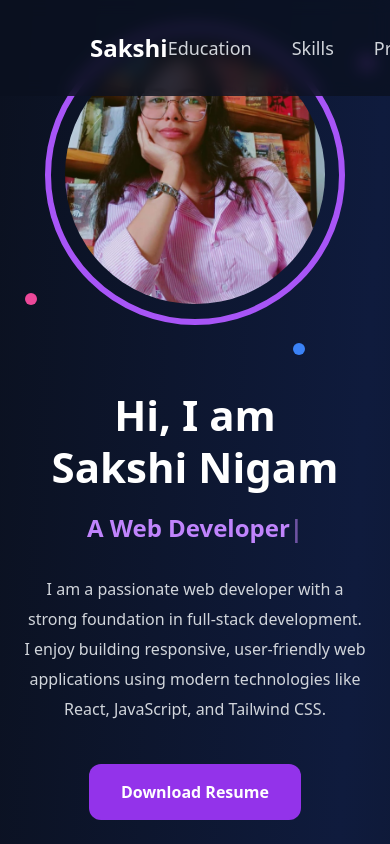
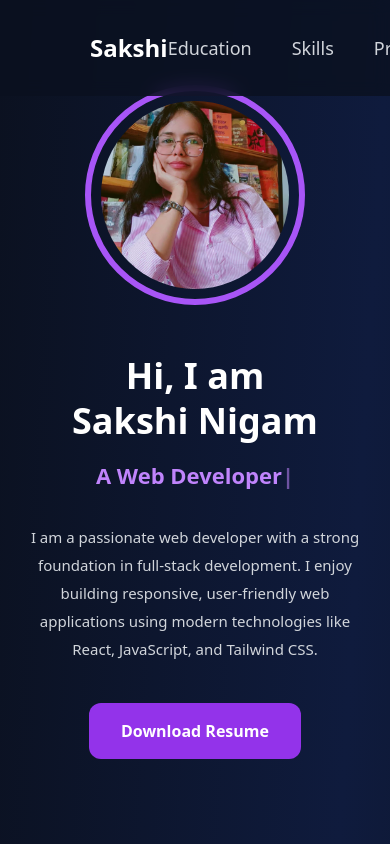
Before and after one commit to Sakshi1166/sakshi-portfolio, a React (Vite) app: page / in a window 390 px wide. Shown: the top 844 px of the page. Built offline with nearby package versions, Linux system fonts and the light colour scheme.

Commit message:
Update hero responsiveness, projects section, and resume

```diff
--- a/src/components/Hero.jsx
+++ b/src/components/Hero.jsx
@@ -6,29 +6,33 @@ export default function Hero() {
   const [typedText, setTypedText] = useState("");
   const [showModal, setShowModal] = useState(false);
   const imgRef = useRef(null);
-  const hasTyped = useRef(false); // prevents infinite retrigger
+  const typingInterval = useRef(null);
 
   const fullText = "A Web Developer";
 
-  // TYPEWRITER (runs once when hero enters viewport)
+  // TYPEWRITER — runs EVERY time hero enters viewport
   const startTyping = () => {
-    if (hasTyped.current) return;
-    hasTyped.current = true;
+    // clear any previous typing
+    if (typingInterval.current) {
+      clearInterval(typingInterval.current);
+    }
 
     setTypedText("");
     let i = 0;
 
-    const interval = setInterval(() => {
+    typingInterval.current = setInterval(() => {
       setTypedText(fullText.slice(0, i + 1));
       i++;
-      if (i === fullText.length) clearInterval(interval);
+      if (i === fullText.length) {
+        clearInterval(typingInterval.current);
+      }
     }, 120);
   };
 
-  // MAGNETIC IMAGE EFFECT
+  // MAGNETIC IMAGE EFFECT (desktop only)
   useEffect(() => {
     const el = imgRef.current;
-    if (!el) return;
+    if (!el || window.innerWidth < 768) return;
 
     const move = (e) => {
       const rect = el.getBoundingClientRect();
@@ -54,27 +58,32 @@ export default function Hero() {
     <>
       {/* HERO SECTION */}
       <motion.section
-        id="hero"                       // ✅ REQUIRED FOR BACKTOTOP
+        id="hero"
         onViewportEnter={startTyping}
         viewport={{ amount: 0.6 }}
-        className="min-h-screen w-full flex flex-col-reverse lg:flex-row
-                   items-center justify-center gap-16
-                   px-6 md:px-12 lg:px-[90px]"
+        className="
+          min-h-screen w-full
+          flex flex-col-reverse lg:flex-row
+          items-center justify-center
+          gap-12 md:gap-16
+          px-6 md:px-12 lg:px-[90px]
+          text-center lg:text-left
+        "
       >
         {/* LEFT CONTENT */}
-        <div className="max-w-[620px] text-center lg:text-left">
-          <h1 className="text-[42px] md:text-[56px] font-bold leading-tight text-white mb-4 pop-hover">
+        <div className="max-w-[620px]">
+          <h1 className="text-[36px] sm:text-[42px] md:text-[56px] font-bold leading-tight text-white mb-4">
             Hi, I am <br />
             <span>Sakshi Nigam</span>
           </h1>
 
           {/* TYPEWRITER */}
-          <h2 className="text-[24px] md:text-[30px] font-semibold text-purple-400 mb-6 min-h-[40px]">
+          <h2 className="text-[22px] sm:text-[24px] md:text-[30px] font-semibold text-purple-400 mb-6 min-h-[40px]">
             {typedText}
             <span className="animate-pulse">|</span>
           </h2>
 
-          <p className="text-[16px] md:text-[18px] leading-[30px] text-gray-300 mb-10 pop-hover">
+          <p className="text-[15px] sm:text-[16px] md:text-[18px] leading-[28px] md:leading-[30px] text-gray-300 mb-10">
             I am a passionate web developer with a strong foundation in full-stack
             development. I enjoy building responsive, user-friendly web
             applications using modern technologies like React, JavaScript, and
@@ -84,9 +93,11 @@ export default function Hero() {
           <a
             href="/Sakshi_Nigam_Resume.pdf"
             download
-            className="inline-block bg-purple-600 hover:bg-purple-700
-                       transition px-8 py-4 rounded-xl
-                       text-white text-[16px] font-semibold pop-hover"
+            className="
+              inline-block bg-purple-600 hover:bg-purple-700
+              transition px-8 py-4 rounded-xl
+              text-white text-[16px] font-semibold
+            "
           >
             Download Resume
           </a>
@@ -97,10 +108,14 @@ export default function Hero() {
           <div
             ref={imgRef}
             onClick={() => setShowModal(true)}
-            className="w-[300px] h-[300px] md:w-[360px] md:h-[360px]
-                       rounded-full border-[6px] border-purple-500
-                       flex items-center justify-center
-                       transition-transform duration-300"
+            className="
+              w-[220px] h-[220px]
+              sm:w-[280px] sm:h-[280px]
+              md:w-[360px] md:h-[360px]
+              rounded-full border-[6px] border-purple-500
+              flex items-center justify-center
+              transition-transform duration-300
+            "
           >
             <img
               src={profile}
@@ -109,18 +124,17 @@ export default function Hero() {
             />
           </div>
 
-          {/* FLOATING DOTS */}
-          <span className="absolute top-[30px] right-[-30px] w-4 h-4 bg-purple-500 rounded-full" />
-          <span className="absolute bottom-[20px] left-[-20px] w-3 h-3 bg-pink-500 rounded-full" />
-          <span className="absolute bottom-[-30px] right-[40px] w-3 h-3 bg-blue-500 rounded-full" />
+          {/* FLOATING DOTS (hidden on very small screens) */}
+          <span className="hidden sm:block absolute top-[30px] right-[-30px] w-4 h-4 bg-purple-500 rounded-full" />
+          <span className="hidden sm:block absolute bottom-[20px] left-[-20px] w-3 h-3 bg-pink-500 rounded-full" />
+          <span className="hidden sm:block absolute bottom-[-30px] right-[40px] w-3 h-3 bg-blue-500 rounded-full" />
         </div>
       </motion.section>
 
       {/* IMAGE MODAL */}
       {showModal && (
         <div
-          className="fixed inset-0 bg-black/80 z-50
-                     flex items-center justify-center"
+          className="fixed inset-0 bg-black/80 z-50 flex items-center justify-center"
           onClick={() => setShowModal(false)}
         >
           <img
--- a/src/components/Projects.jsx
+++ b/src/components/Projects.jsx
@@ -86,24 +86,15 @@ export default function Projects() {
           className="bg-white/5 backdrop-blur-md border border-white/10 rounded-2xl overflow-hidden pop-hover"
         >
           {/* VIDEO */}
-
-
           <video
             src="/autogenie.mp4"
             poster="/autogenie-poster.png"
             muted
+            autoPlay
             loop
             playsInline
             preload="metadata"
             className="w-full h-[220px] object-cover"
-             onMouseEnter={(e) => {
-               e.currentTarget.play();
-             }}
-            onMouseLeave={(e) => {
-              e.currentTarget.pause();
-              e.currentTarget.currentTime = 0;
-              e.currentTarget.load(); // 🔥 THIS brings poster back
-            }}
           />
 
           <div className="p-8">
```
Also changed, not shown: 1 other file (tests, documents, lock files or other folders). Lines whose indentation alone changed are shown as unchanged.
